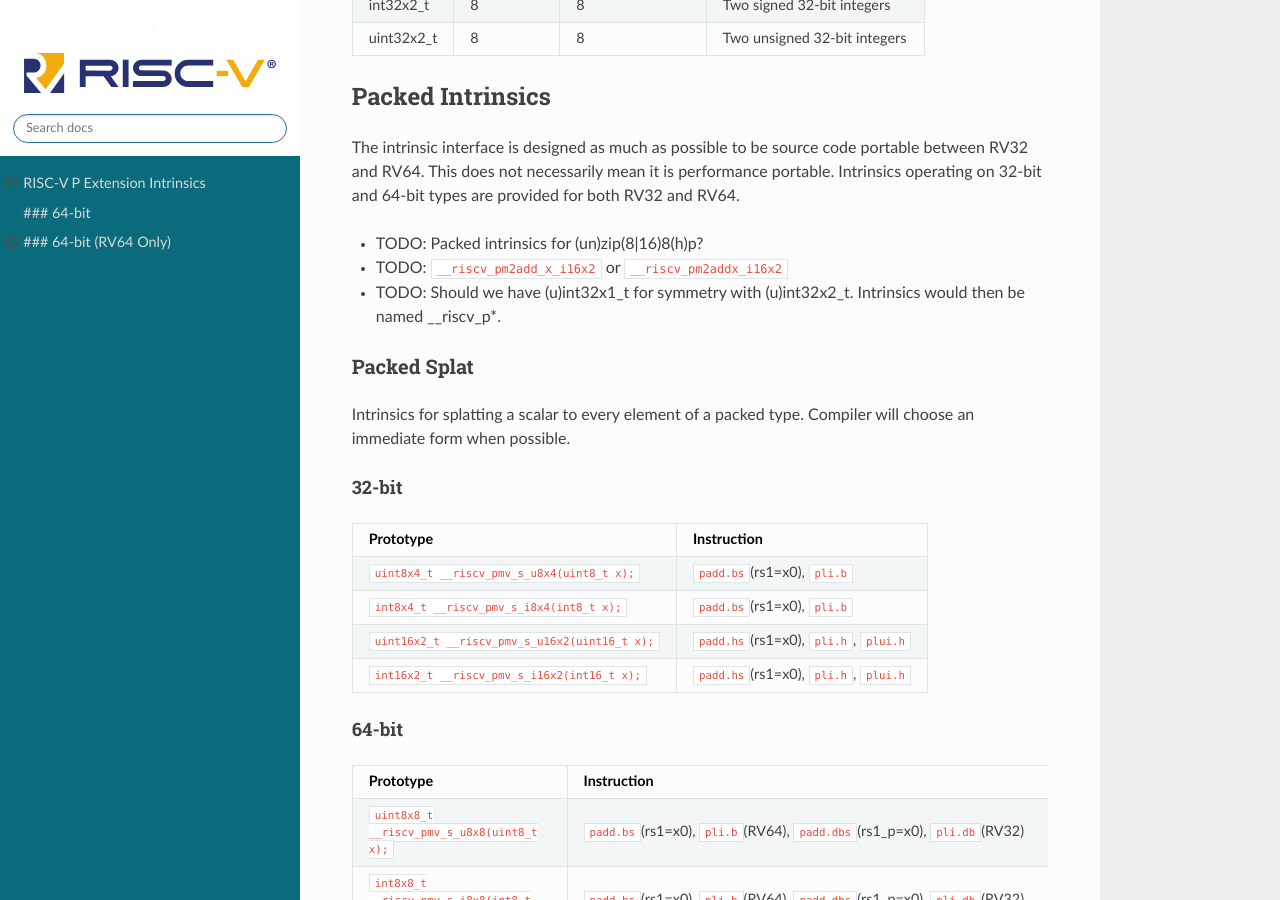
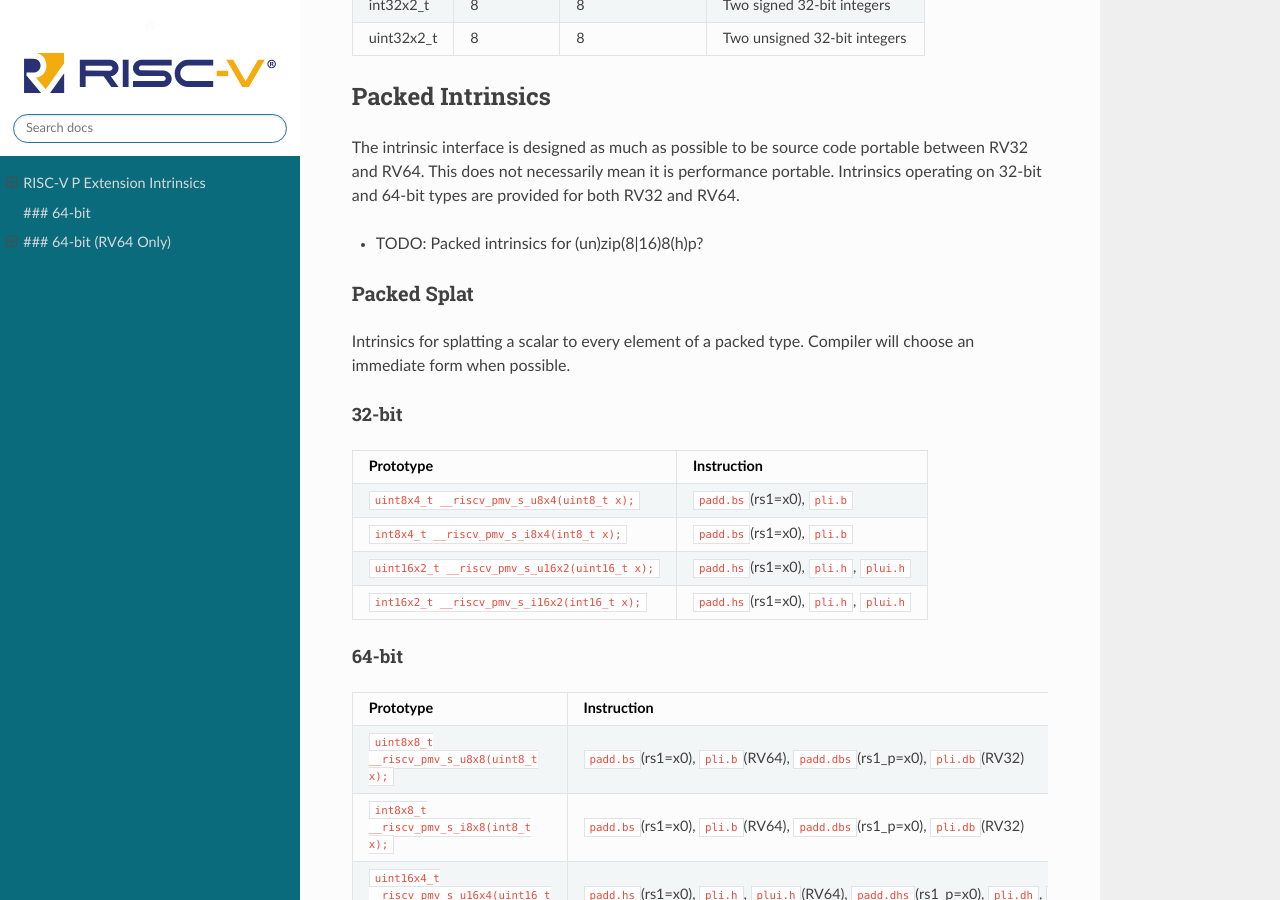
Before and after one commit to topperc/p-ext-intrinsics, a Sphinx documentation site: the page built from source/index.md, in a window 1280 px wide and 900 px high, scrolled down 5342 px. Built offline with Sphinx 7.4.7 and the Read the Docs theme 3.1.0, drawn with Linux system fonts in a browser that asks for light colours; some of the changed text lies outside the part shown.

Commit message:
Remove old TODO

```diff
--- a/source/index.md
+++ b/source/index.md
@@ -124,8 +124,6 @@
 on 32-bit and 64-bit types are provided for both RV32 and RV64.
 
 * TODO: Packed intrinsics for (un)zip(8|16)8(h)p?
-* TODO: `__riscv_pm2add_x_i16x2` or `__riscv_pm2addx_i16x2`
-* TODO: Should we have (u)int32x1_t for symmetry with (u)int32x2_t. Intrinsics would then be named __riscv_p*.
 
 ### Packed Splat
 
@@ -855,8 +853,6 @@
 
 ### Packed Multiply Parts
 
-* TODO: Is the input type here what we want?
-
 #### 32-bit
 
 | Prototype                                                            | Instruction                             |
@@ -911,8 +907,6 @@
 
 ### Packed Multiply Parts Accumulate
 
-* TODO: Is the input type here what we want?
-
 #### 32-bit
 
 | Prototype                                                                          | Instruction                               |
@@ -952,8 +946,6 @@
 
 ### Packed "Q-format" Multiply Parts Accumulate
 
-* TODO: Is the input type here what we want?
-
 #### 32-bit
 
 | Prototype                                                                          | Instruction                               |
@@ -986,8 +978,6 @@
 
 ### Packed Multiply High Parts
 
-* TODO: Is the input type here what we want?
-
 #### 32-bit
 
 | Prototype                                                            | Instruction                             |
@@ -1017,8 +1007,6 @@
 | `int32x2_t __riscv_pmulhsu_b1_i32x2(int32x2_t rs1, uint16x4_t rs2);` | `pmulhsu.w.h1`                          |
 
 ### Packed Multiply High Parts Accumulate
-
-* TODO: Is the input type here what we want?
 
 #### 32-bit
 
```
